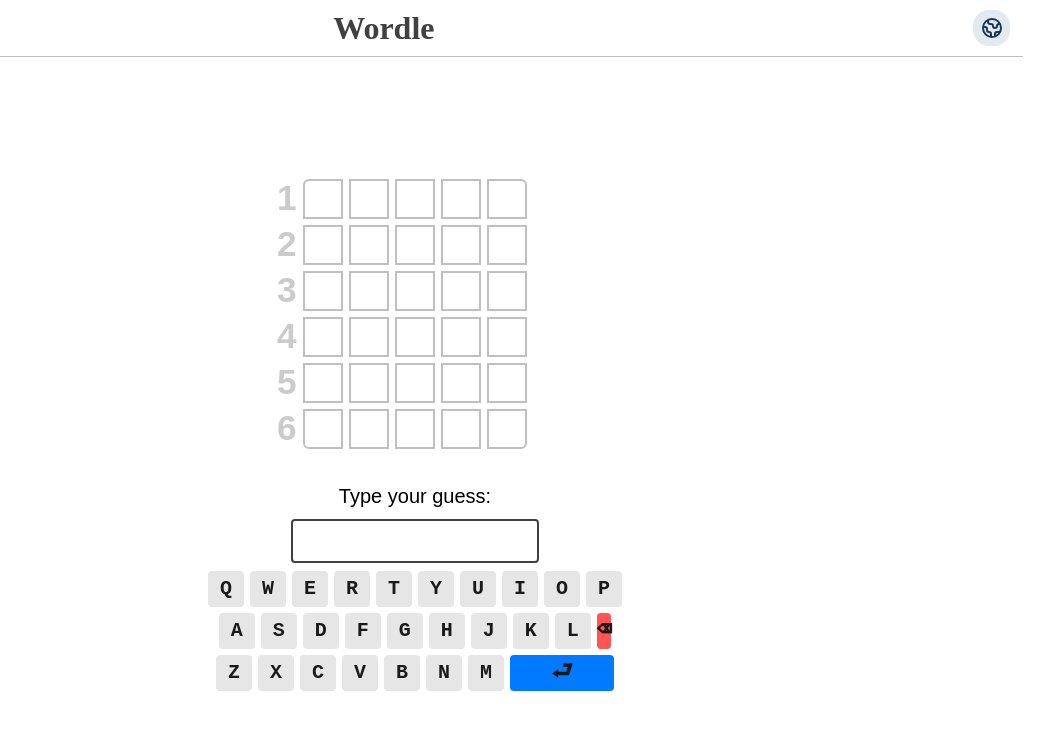
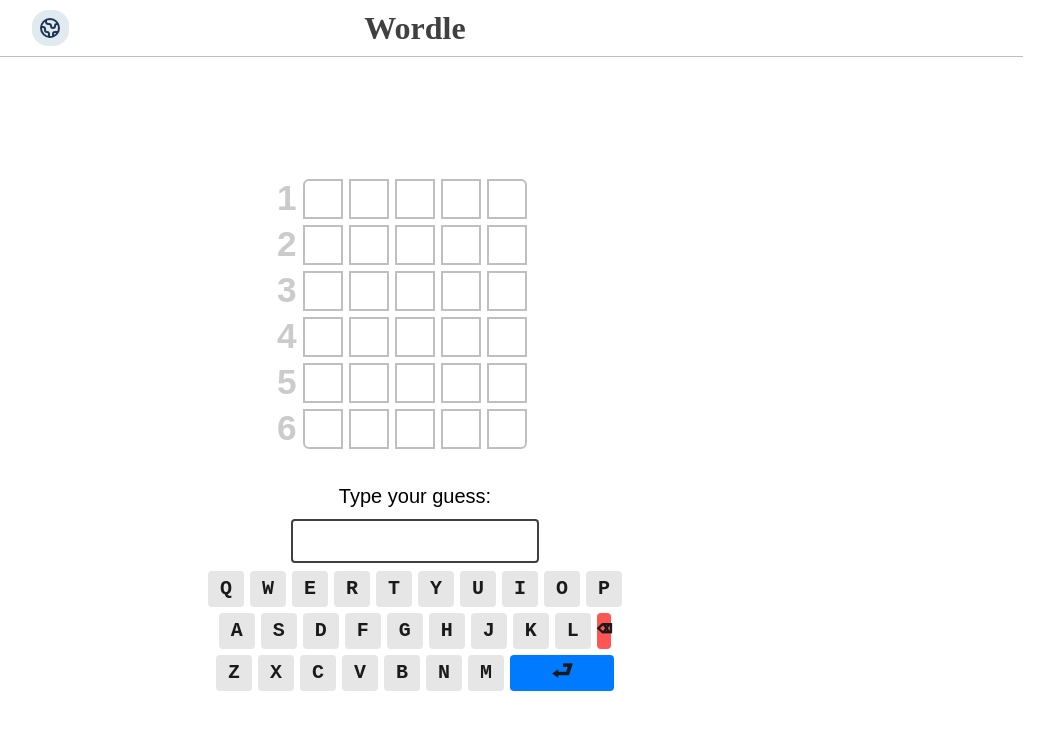
Before and after one commit to osb910/polywordle, a React (Vite) app: page / in a window 1280 px wide. Shown: the top 730 px of the page, without its empty margins (225-1266 px from the left). Built offline with nearby package versions, Linux system fonts and the light colour scheme.

Commit message:
fix header

```diff
--- a/src/components/Game/GuessInput/Keyboard/Keyboard.jsx
+++ b/src/components/Game/GuessInput/Keyboard/Keyboard.jsx
@@ -8,7 +8,7 @@
 
 const Keyboard = ({className, onClick}) => {
   const {lang} = useContext(AppContext);
-  const {guesses, step, numOfAttempts, lettersPerWord} =
+  const {guesses, step, numOfAttempts, lettersPerWord, gameOver} =
     useContext(GameContext);
   const uiText = game[lang];
   const keys = uiText.keyboard;
@@ -32,7 +32,7 @@
       });
     }
     setLetterStatus(prevStatus);
-  }, [lang, numOfAttempts, lettersPerWord]);
+  }, [lang, numOfAttempts, lettersPerWord, gameOver]);
 
   useEffect(() => {
     if (step === 1) return;
--- a/src/components/Header/Header.jsx
+++ b/src/components/Header/Header.jsx
@@ -10,7 +10,7 @@
   const {resetGame} = useContext(GameContext);
   const uiText = header[lang];
 
-  const handleTranslator = evt => {
+  const handleTranslation = evt => {
     const newLang = evt.target.dataset.lang;
     if (!newLang || lang === newLang) return;
     const confirmReset = confirm(uiText.resetPrompt);
@@ -23,7 +23,10 @@
   return (
     <header className={className}>
       <h1>{uiText.logo}</h1>
-      <Translator lang={lang} changeLang={handleTranslator} />
+      <section className='settings app'>
+        <Translator lang={lang} changeLang={handleTranslation} />
+      </section>
+      {/* <section className='settings game'>Game Settings</section> */}
     </header>
   );
 };
@@ -31,8 +34,9 @@
 const StyledHeader = styled(Header)`
   padding-block: 0.25em;
   margin-block-end: 0.75em;
-  display: flex;
-  justify-content: center;
+  display: grid;
+  grid-template-columns: 2fr 1fr 2fr;
+  grid-template-areas: 'app-settings title game-settings';
   align-items: center;
   border-bottom: 1px solid var(--color-gray-700);
   color: var(--color-gray-300);
@@ -44,13 +48,24 @@
   }
 
   & h1 {
-    flex: 1;
+    grid-area: title;
     font-size: 2rem;
-    /* line-height: var(--header-height); */
     text-align: center;
-    justify-self: center;
-    margin: 0 auto;
     padding: 0;
+  }
+
+  & .settings {
+    display: flex;
+    justify-content: center;
+    align-items: center;
+  }
+
+  & .settings.app {
+    grid-area: app-settings;
+  }
+
+  & .settings.game {
+    grid-area: game-settings;
   }
 
   @media (max-width: 25rem) {
```
Also changed, not shown: src/assets/images/wordle-icon.svg (added).
